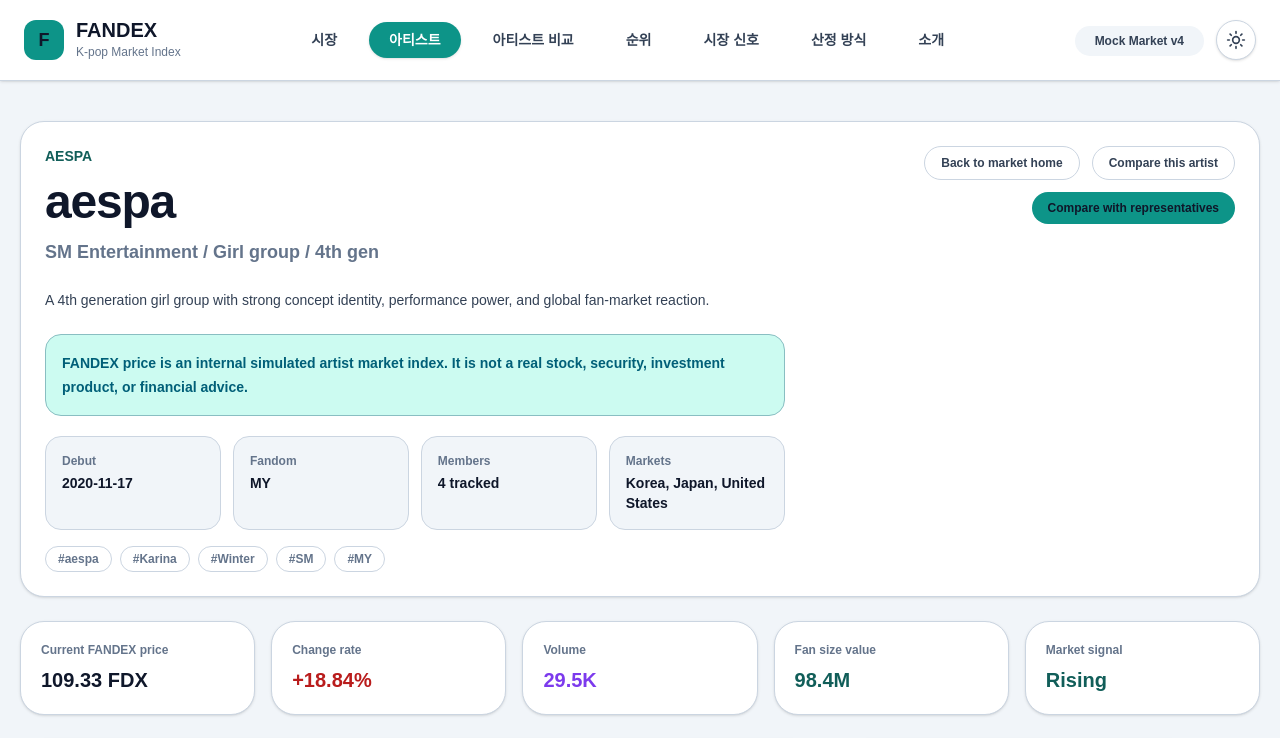
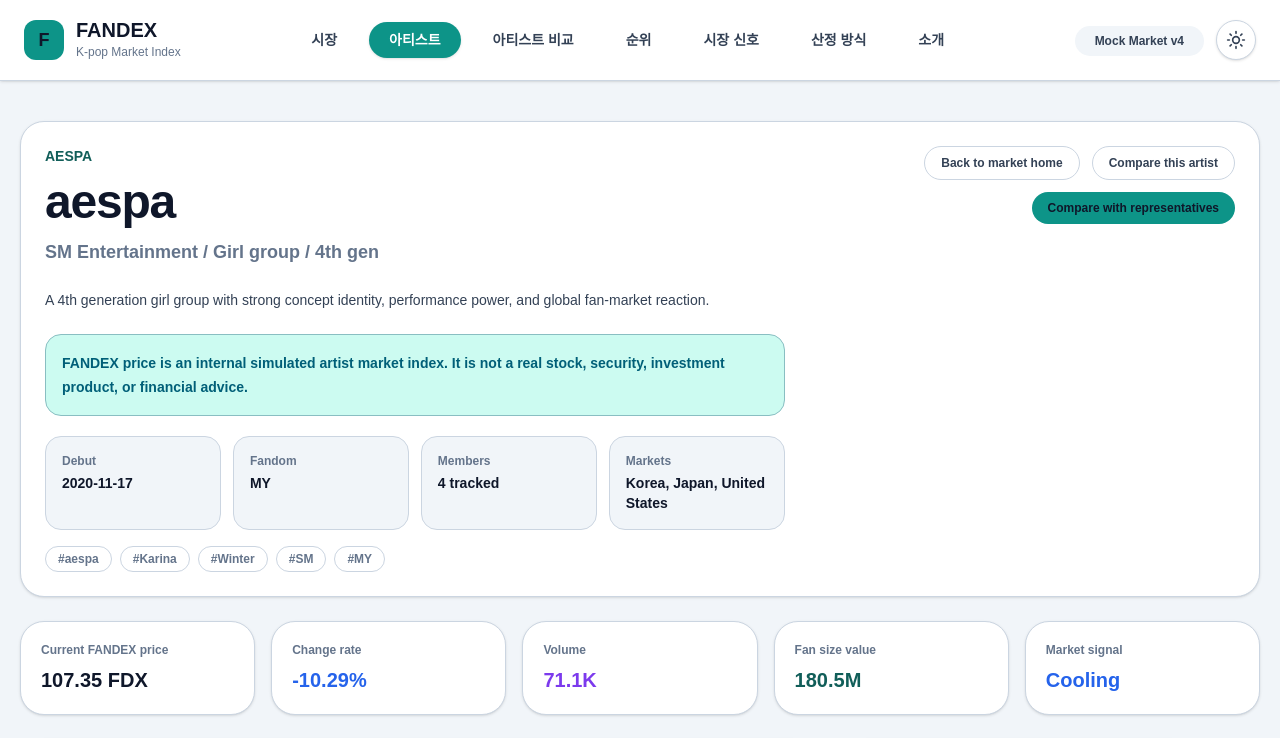
Before and after one commit to kpopmaker/fandex, a Next.js app: page /artists/aespa in a window 1280 px wide. Shown: the top 738 px of the page. Built offline with nearby package versions, Linux system fonts and the light colour scheme.

Commit message:
feat: connect artist detail to v4 scoring history

```diff
--- a/app/artists/[artistId]/page.tsx
+++ b/app/artists/[artistId]/page.tsx
@@ -11,11 +11,13 @@ import {
 } from '../../data/v3/artistUniverse';
 import {
   factorDefinitionsV3,
-  getArtistChartPoints,
-  getArtistPriceHistory,
   getNewsByArtistId,
   trendingIssues,
 } from '../../data/v3/mockData';
+import {
+  getArtistChartPointsV4Compatible,
+  getArtistPriceHistoryV4Compatible,
+} from '../../data/v4/scoring/compatibleHistory';
 import { naverNewsItemsToArtistNewsItems } from '../../../lib/services/newsAdapter';
 import {
   buildArtistNewsQuery,
@@ -114,8 +116,8 @@ export default async function ArtistDetailPage({ params }: PageProps) {
     notFound();
   }
 
-  const priceHistory = getArtistPriceHistory(artistId);
-  const chartPoints = getArtistChartPoints(artistId);
+  const priceHistory = getArtistPriceHistoryV4Compatible(artistId);
+  const chartPoints = getArtistChartPointsV4Compatible(artistId);
   const newsItems = await getHybridNewsItems(artistId);
   const latestPrice = priceHistory[priceHistory.length - 1];
   const firstPrice = priceHistory[0];
```
